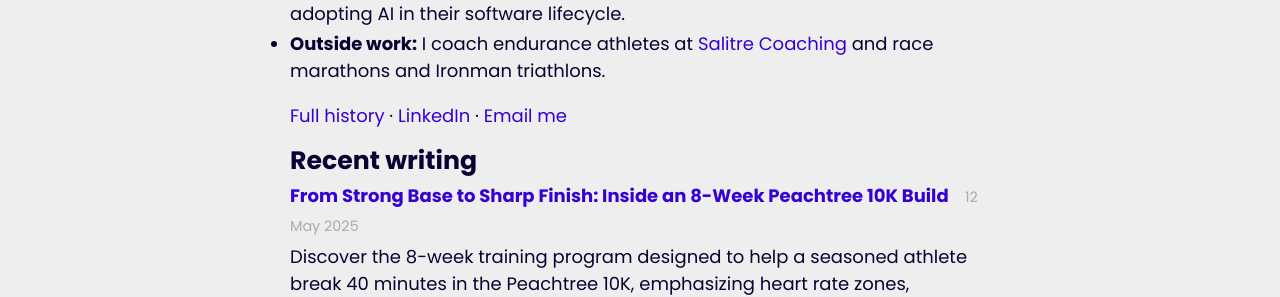
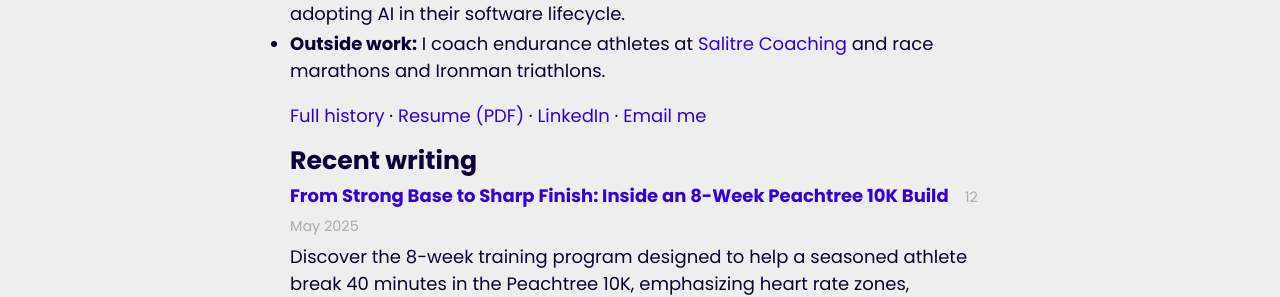
Before and after one commit to EdSancha/edsancha.github.io, a Jekyll site: the page built from index.markdown, in a window 1280 px wide. Shown: the part 580-877 px from the top of the page. Built offline with Jekyll 4.4.1, drawn with Linux system fonts in a browser that asks for light colours.

Commit message:
Add downloadable resume and link it from Home and Work
Adds the phone-free resume PDF under assets/ with a stable, short file
name, links it from the Now section on the home page and from the Work
page, and documents the assets directory in CLAUDE.md.

Co-Authored-By: Claude Fable 5.1 <noreply@anthropic.com>
Claude-Session: https://claude.ai/code/session_011gw2WJYhJyDtbt6hWEsXtg

```diff
--- a/index.markdown
+++ b/index.markdown
@@ -16,7 +16,7 @@ I'm interested in technology, leadership, fitness and endurance training, parent
 - **Open to:** Director / Head of Engineering roles and advisory work with teams adopting AI in their software lifecycle.
 - **Outside work:** I coach endurance athletes at [Salitre Coaching](https://www.salitre.co){:rel="external nofollow" target="_blank"} and race marathons and Ironman triathlons.
 
-[Full history](/work/) · [LinkedIn](https://www.linkedin.com/in/edsancha){:rel="external nofollow" target="_blank"} · [Email me](mailto:edsancha@gmail.com?subject=%5BWEB%5D%20Contact)
+[Full history](/work/) · [Resume (PDF)](/assets/eduardo-diaz-sancha-resume.pdf) · [LinkedIn](https://www.linkedin.com/in/edsancha){:rel="external nofollow" target="_blank"} · [Email me](mailto:edsancha@gmail.com?subject=%5BWEB%5D%20Contact)
 
 ## Recent writing
 
--- a/work/index.html
+++ b/work/index.html
@@ -19,7 +19,7 @@ description: Director of Engineering with 20+ years in software. Current role, p
 </ul>
 
 <p>
-  Outside work I'm the founder of <a href="https://www.salitre.co" rel="external nofollow" target="_blank">Salitre Coaching</a>, a UESCA-certified running coach, and an Ironman and marathon finisher. I'm open to Director / Head of Engineering roles and to advising teams on mobile, platform and AI-assisted engineering. <a href="mailto:edsancha@gmail.com?subject=%5BWEB%5D%20Advisory%20Inquiry">Email me</a> or find me on <a href="https://www.linkedin.com/in/edsancha" rel="external nofollow" target="_blank">LinkedIn</a>.
+  Outside work I'm the founder of <a href="https://www.salitre.co" rel="external nofollow" target="_blank">Salitre Coaching</a>, a UESCA-certified running coach, and an Ironman and marathon finisher. I'm open to Director / Head of Engineering roles and to advising teams on mobile, platform and AI-assisted engineering. <a href="mailto:edsancha@gmail.com?subject=%5BWEB%5D%20Advisory%20Inquiry">Email me</a>, find me on <a href="https://www.linkedin.com/in/edsancha" rel="external nofollow" target="_blank">LinkedIn</a>, or <a href="/assets/eduardo-diaz-sancha-resume.pdf">download my resume (PDF)</a>.
 </p>
 
 <h2>Previously</h2>
```
Also changed, not shown: AGENTS.md (+1 -0 lines), CLAUDE.md (+1 -0 lines), 1 other file.
